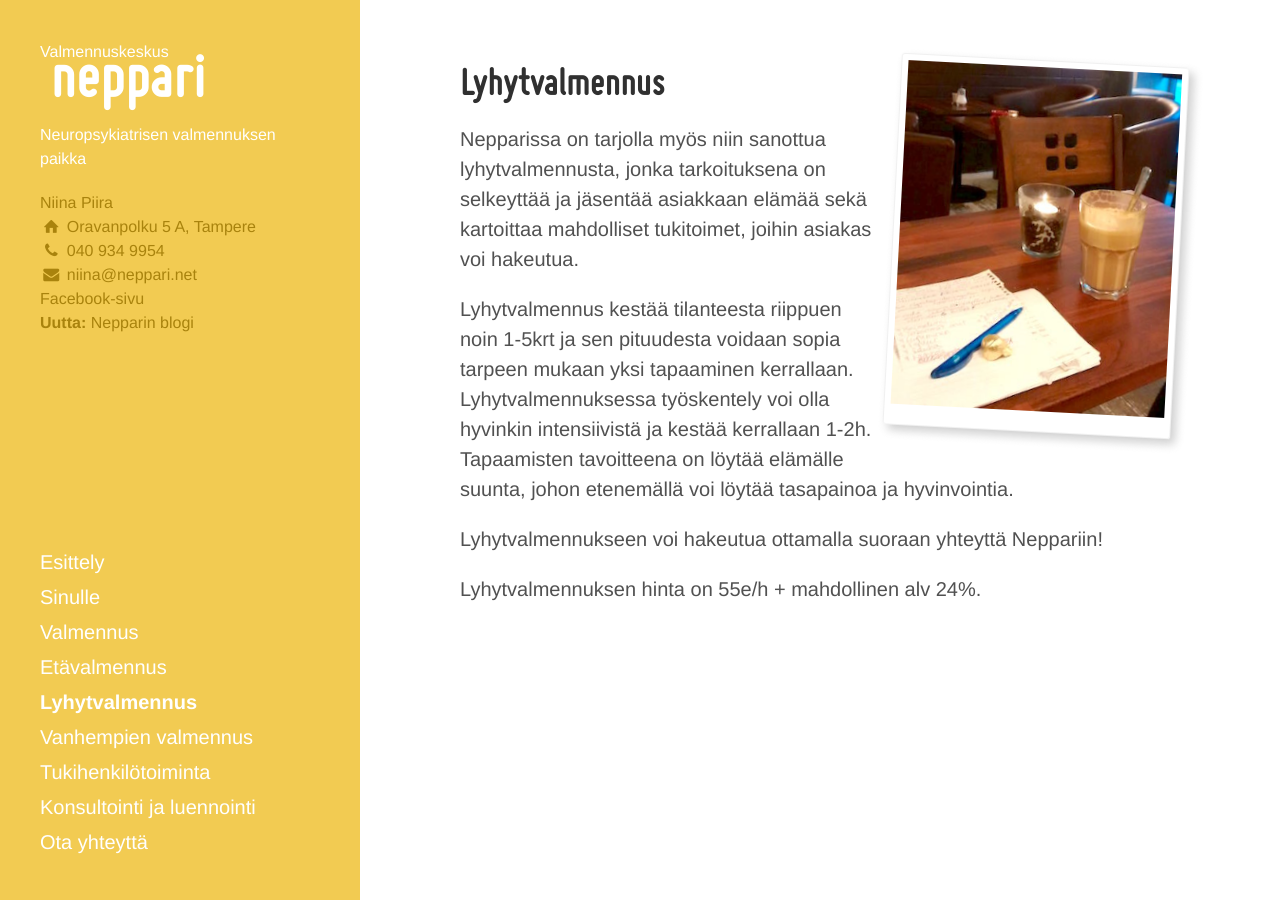
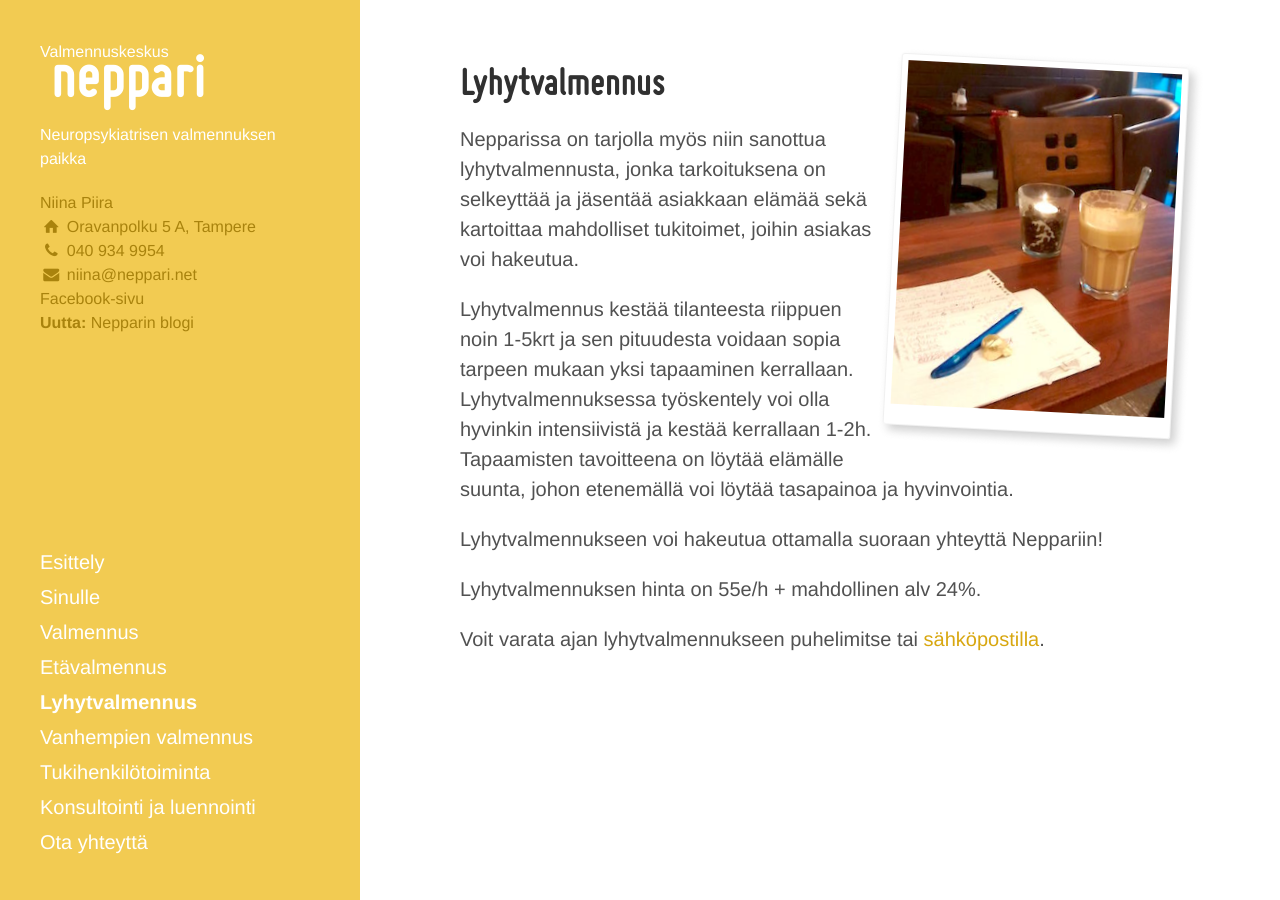
Before and after one commit to niinapiira/neppari.net, a Jekyll site: the page built from lyhytvalmennus.md, in a window 1280 px wide. Built offline with Jekyll 4.4.1, drawn with Linux system fonts in a browser that asks for light colours; Markdown is read by kramdown in place of the engine named in the settings.

Commit message:
linkii otayhteyttä sivulle

```diff
--- a/lyhytvalmennus.md
+++ b/lyhytvalmennus.md
@@ -15,6 +15,7 @@ polaroid: ""
 
 
 
+
 Nepparissa on tarjolla myös niin sanottua lyhytvalmennusta, jonka tarkoituksena on selkeyttää ja jäsentää asiakkaan elämää sekä kartoittaa mahdolliset tukitoimet, joihin asiakas voi hakeutua.
 
 Lyhytvalmennus kestää tilanteesta riippuen noin 1-5krt ja sen pituudesta voidaan sopia tarpeen mukaan yksi tapaaminen kerrallaan.
@@ -23,3 +24,5 @@ Lyhytvalmennuksessa työskentely voi olla hyvinkin intensiivistä ja kestää ke
 Lyhytvalmennukseen voi hakeutua ottamalla suoraan yhteyttä Neppariin!
 
 Lyhytvalmennuksen hinta on 55e/h + mahdollinen alv 24%.
+
+Voit varata ajan lyhytvalmennukseen puhelimitse tai [sähköpostilla](/ota-yhteytta).
```
